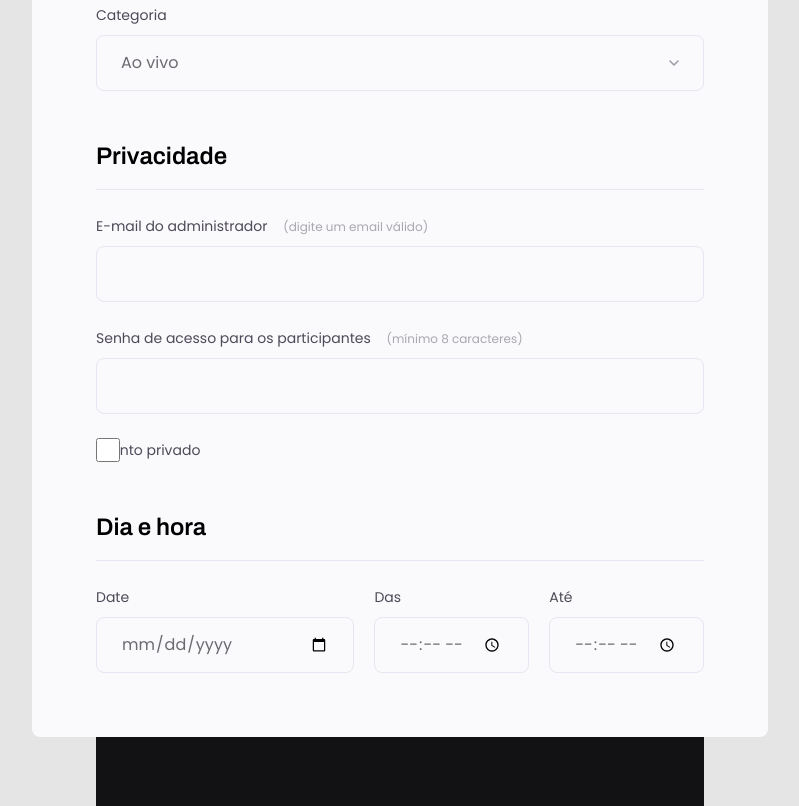
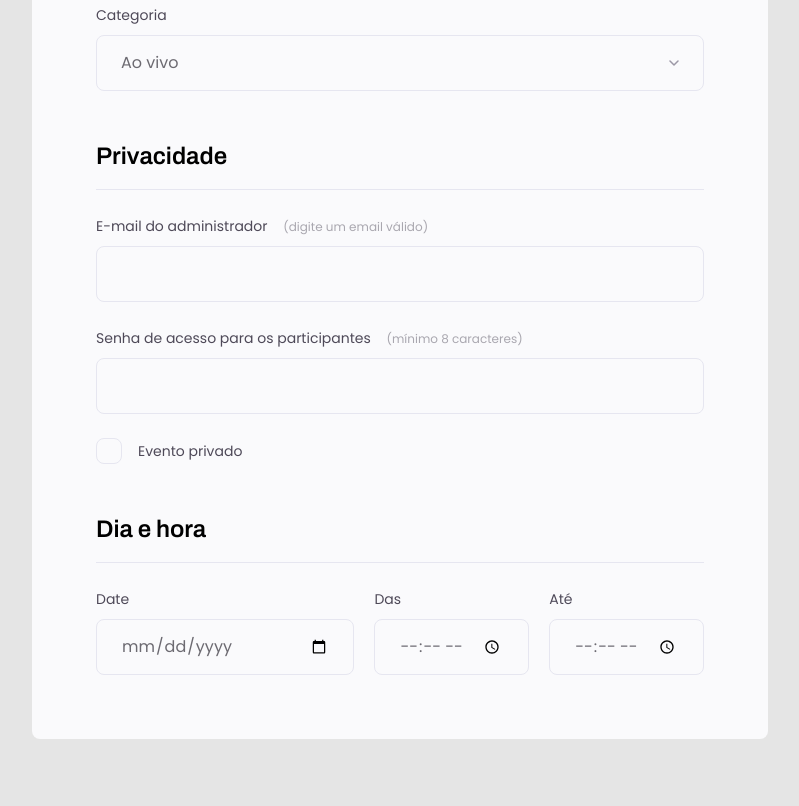
Before and after one commit to Zuuuussss/03explorer, a plain HTML site: page index.html in a window 1280 px wide. Shown: the part 958-1764 px from the top of the page, without its empty margins (240-1039 px from the left). After the commit the page ends 1697 px from the top, so only its background shows below. Drawn offline with Linux system fonts and the light colour scheme.

Commit message:
checkbox finishi

```diff
--- a/style.css
+++ b/style.css
@@ -17,7 +17,7 @@ body {
   background: #e5e5e5;
 }
 
-body ::before {
+body::before {
   content: "";
   width: 100%;
   height: 368px;
@@ -102,7 +102,8 @@ fieldset legend {
   flex-direction: column;
 }
 
-.input-wrapper label {
+.input-wrapper label,
+.checkbox-wrapper label {
   font-size: 14px;
   line-height: 24px;
 
@@ -171,18 +172,11 @@ fieldset legend {
 }
 
 .checkbox-wrapper label {
-  font-size: 14px;
-  line-height: 24px;
-
-  color: #4e4958;
-
-  margin-bottom: 8px;
-
   display: flex;
   align-items: center;
+  margin: 0;
+
   gap: 16px;
-
-  margin: 0;
 }
 
 .checkbox-wrapper input {
@@ -192,15 +186,15 @@ fieldset legend {
   width: 24px;
   height: 24px;
 
-  opacity: 1;
+  opacity: 0;
 }
 
 .checkbox-wrapper label::before {
   content: "";
   width: 24px;
   height: 24px;
+  border: 1px solid #e6e6f0;
 
-  border: 1px solid #e6e6f0;
   border-radius: 8px;
 }
 
```
